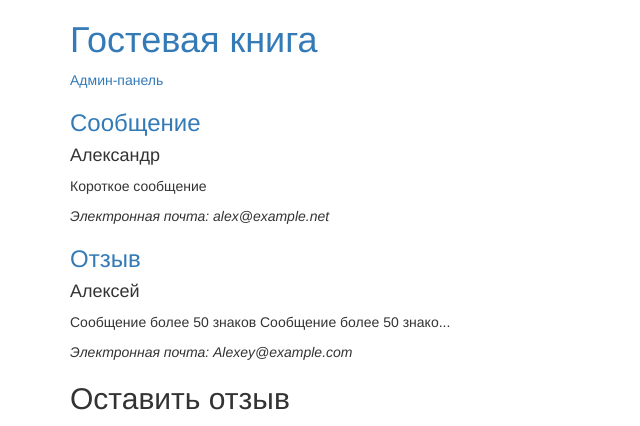
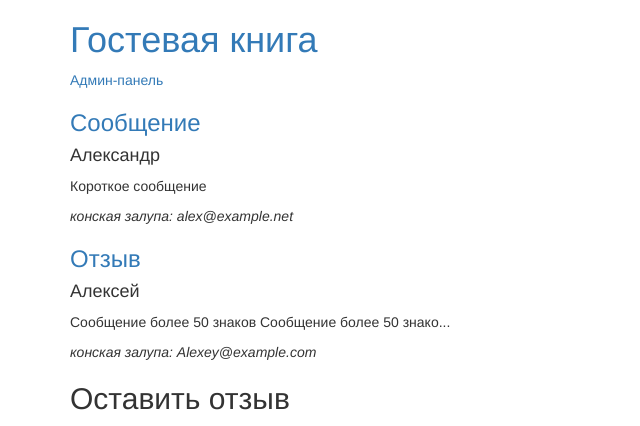
Before and after one commit to aivankovich/guest_book, a PHP site: page /gb/ in a window 1280 px wide. Shown: the top 426 px of the page, without its empty margins (0-640 px from the left). Run offline with PHP 8.4, Linux system fonts and the light colour scheme; data comes from the database, SQL or seed files in the repository.

Commit message:
Revert "Такие дела (reverted from commit 7f10106f87057d81fddbf6ab2456fc93579b5744)"
This reverts commit e83d93dbbc921ffd469ab9a58a0ac852e1036725.

```diff
--- a/views/posts.php
+++ b/views/posts.php
@@ -3,6 +3,6 @@
         <h3><a href="post.php?id=<?=$a['id']?>"><?=$a['title']?></a></h3>
         <h4><?=$a['name']?></h4>
         <p><?=posts_intro($a['content'])?></p>
-        <em>Электронная почта: <?=$a['mail']?></em>
+        <em>конская залупа: <?=$a['mail']?></em>
     </div>
 <?php endforeach ?>
```
